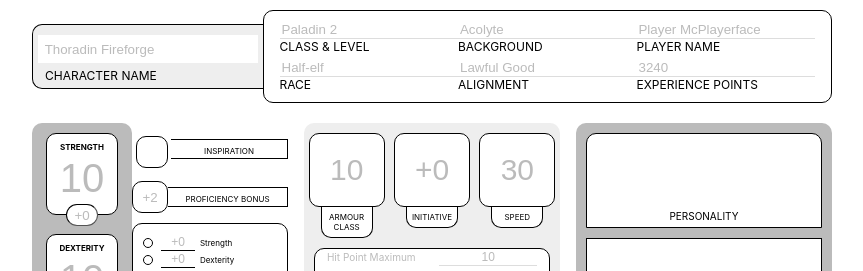
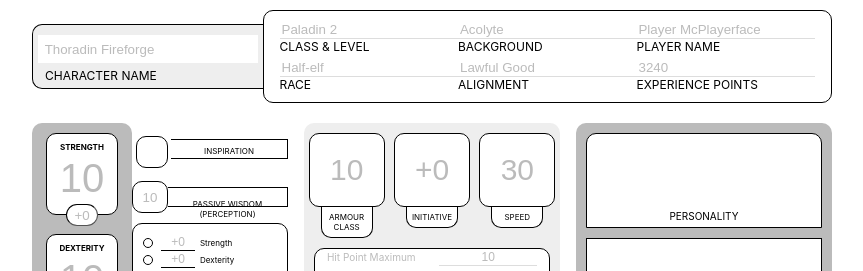
Before and after one commit to frankie-sadler/DnD5e-character-sheet, a React (Create React App) app: page / in a window 1280 px wide. Shown: the top 271 px of the page, without its empty margins (208-1071 px from the left). Built offline with nearby package versions, Linux system fonts and the light colour scheme.

Commit message:
Created more attribute applications

```diff
--- a/src/components/attributes/Attributes.jsx
+++ b/src/components/attributes/Attributes.jsx
@@ -1,6 +1,9 @@
 import AttributeScores from "./AttributeScores";
 import SavingThrows from "./SavingThrows";
 import SkillScores from "./SkillScores";
+import OtherProficiencies from "./OtherProficiencies";
+import PassivePerception from "./PassivePerception";
+import Inspiration from "./Inspiration";
 
 const Attributes = (props) => {
   return (
@@ -8,32 +11,14 @@ const Attributes = (props) => {
       <section className="attributes">
         <AttributeScores />
         <div className="attr-applications">
-          <div className="inspiration box">
-            <div className="label-container">
-              <label htmlFor="inspiration">Inspiration</label>
-            </div>
-            <input name="inspiration" type="checkbox" />
-          </div>
-          <div className="proficiencybonus box">
-            <div className="label-container">
-              <label htmlFor="proficiencybonus">Proficiency Bonus</label>
-            </div>
-            <input name="proficiencybonus" placeholder="+2" />
-          </div>
+          <Inspiration />
+          <PassivePerception />
           <SavingThrows />
           <SkillScores />
         </div>
       </section>
-      <div className="passive-perception box">
-        <div className="label-container">
-          <label htmlFor="passiveperception">Passive Wisdom (Perception)</label>
-        </div>
-        <input name="passiveperception" placeholder="10" />
-      </div>
-      <div className="otherprofs box textblock">
-        <label htmlFor="otherprofs">Other Proficiencies and Languages</label>
-        <textarea name="otherprofs"></textarea>
-      </div>
+      <PassivePerception />
+      <OtherProficiencies />
     </section>
   );
 };
--- /dev/null
+++ b/src/components/attributes/Inspiration.jsx
@@ -0,0 +1,12 @@
+const Inspiration = (props) => {
+  return (
+    <div className="inspiration box">
+      <div className="label-container">
+        <label htmlFor="inspiration">Inspiration</label>
+      </div>
+      <input name="inspiration" type="checkbox" />
+    </div>
+  );
+};
+
+export default Inspiration;
--- /dev/null
+++ b/src/components/attributes/OtherProficiencies.jsx
@@ -0,0 +1,10 @@
+const OtherProficiencies = (params) => {
+  return (
+    <div className="otherprofs box textblock">
+      <label htmlFor="otherprofs">Other Proficiencies and Languages</label>
+      <textarea name="otherprofs"></textarea>
+    </div>
+  );
+};
+
+export default OtherProficiencies;
--- /dev/null
+++ b/src/components/attributes/PassivePerception.jsx
@@ -0,0 +1,12 @@
+const PassivePerception = (props) => {
+  return (
+    <div className="passive-perception box">
+      <div className="label-container">
+        <label htmlFor="passiveperception">Passive Wisdom (Perception)</label>
+      </div>
+      <input name="passiveperception" placeholder="10" />
+    </div>
+  );
+};
+
+export default PassivePerception;
```
